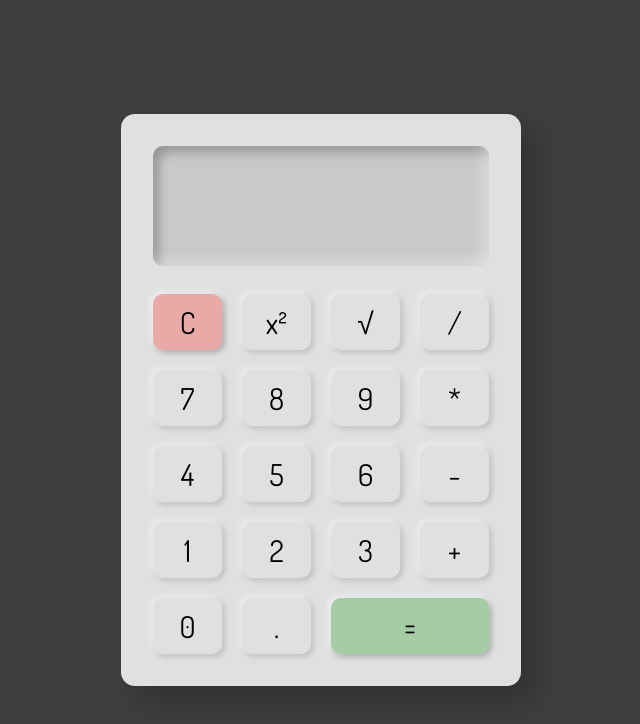
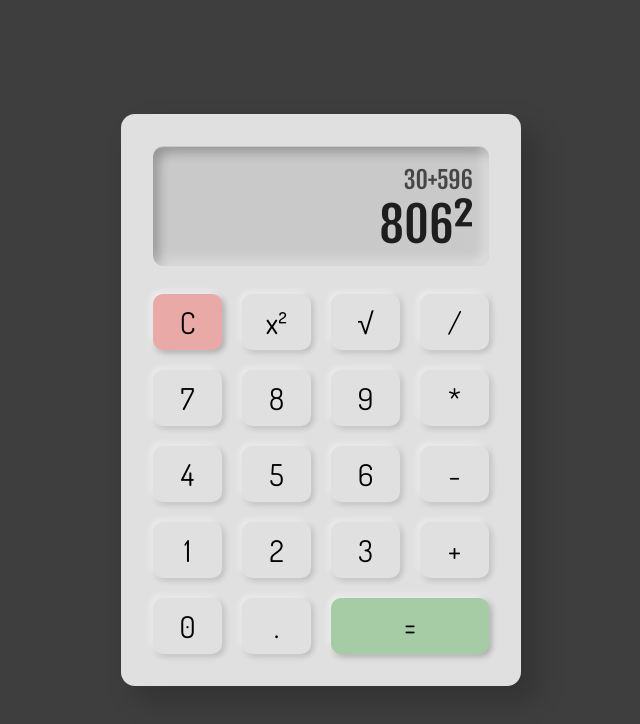
Before and after one commit to Odi000/Calculator, a plain HTML site: page index.html in a window 1280 px wide. Both pictures are taken after a click on the button "x²". Shown: the whole page, without its empty margins (319-959 px from the left). Drawn offline with Linux system fonts and the light colour scheme.

Commit message:
Writing Funcionality

```diff
--- a/index.html
+++ b/index.html
@@ -11,10 +11,13 @@
 
 <section>
     <div class="calculator">
-        <div class="screen"></div>
+        <div class="screen">
+            <p>30+596</p>
+            <h1>806</h1>
+        </div>
         <div class="buttons">
-            <button>C</button>
-            <button>x²</button>
+            <button name="action">C</button>
+            <button id="²">x²</button>
             <button>√</button>
             <button>/</button>
             <button>7</button>
@@ -31,7 +34,7 @@
             <button>+</button>
             <button>0</button>
             <button>.</button>
-            <button class="span-2">=</button>
+            <button class="span-2" name="action">=</button>
         </div>
     </div>
 </section>
--- a/script.js
+++ b/script.js
@@ -0,0 +1,18 @@
+//Main Global Vars
+const expression = document.querySelector('h1');
+const evaluatedExp = document.querySelector('p');
+const buttons = [...document.querySelectorAll('button')];
+
+// const nrButtons = buttons.filter(button => /\d/.test(button.textContent));
+// nrButtons.sort((a,b) => a.textContent-b.textContent);
+
+buttons.forEach(button => {
+    const btnValue = button.textContent;
+    if(btnValue === 'C' || btnValue === '=') return;
+    button.addEventListener('click', () => {
+        if(expression.clientWidth > 290) return;
+        if(btnValue === 'x²') {
+            return expression.textContent += button.id;
+        } expression.textContent += btnValue;
+    })
+})
--- a/styles.css
+++ b/styles.css
@@ -27,12 +27,24 @@ section{
     background-color: rgb(62, 62, 62);
 }
 
+p{
+    font-size: 2.4rem;
+    color: rgb(70, 70, 70);
+    width: max-content;
+    margin: 18px 16px 0 auto;
+}
+
+h1{
+    font-size: 4.8rem;
+    color: rgb(30,30,30);
+    font-weight: 400;
+    margin: 0 14px 0 auto;
+    width: max-content;
+}
+
 button{
     background-color: inherit;
-
-    font-family: 'Fjalla One', sans-serif;
     font-family: Dosis, sans-serif;
-
     font-size: 3rem;
     /* font-weight: 600; */
     display: grid;
@@ -71,7 +83,9 @@ button:active{
 .screen{
     background-color: rgba(0, 0, 0, 0.1);
     height: 12rem;
+    font-family: 'Fjalla One', sans-serif;
     margin-bottom: 2.8rem;
+    border-top: 0.1rem solid transparent;
     border-radius: 1rem;
     box-shadow:
     inset -0.5rem -0.5rem 1.2rem rgba(255, 255, 255, 0.45),
```
